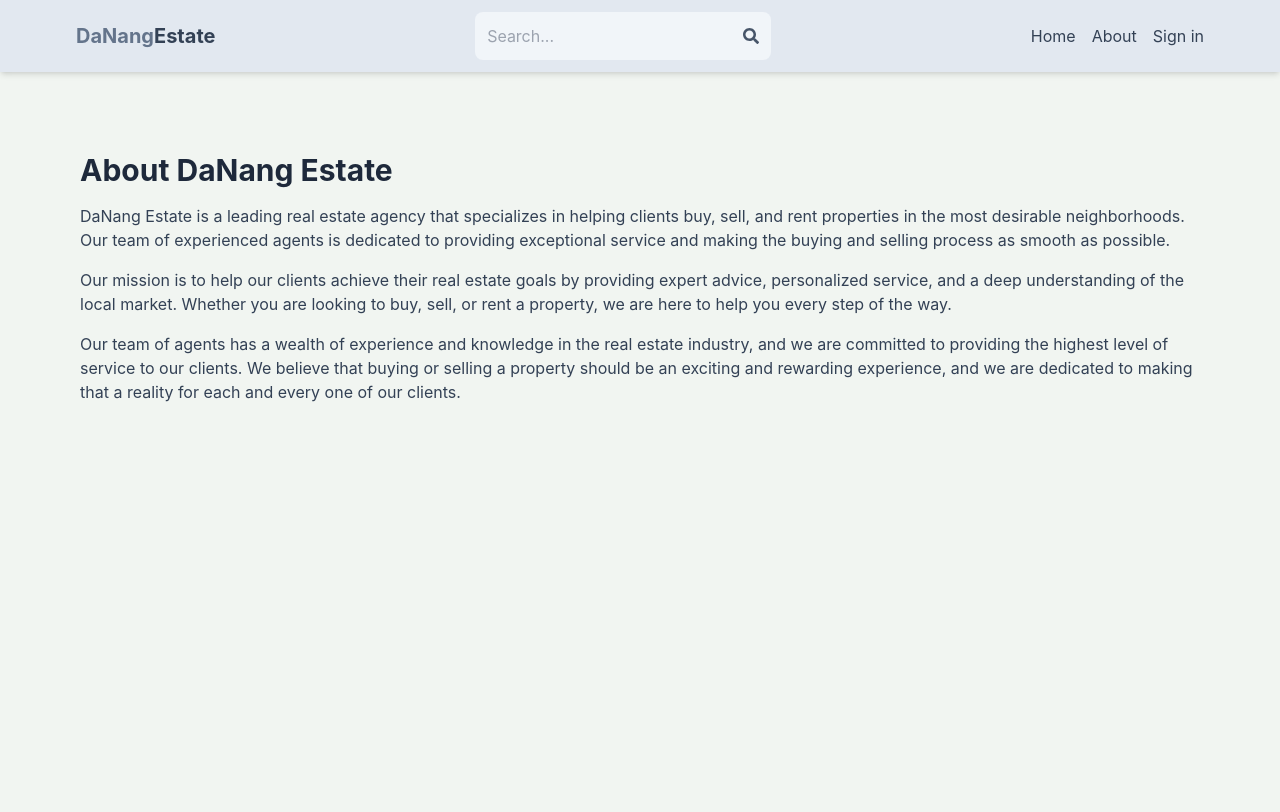
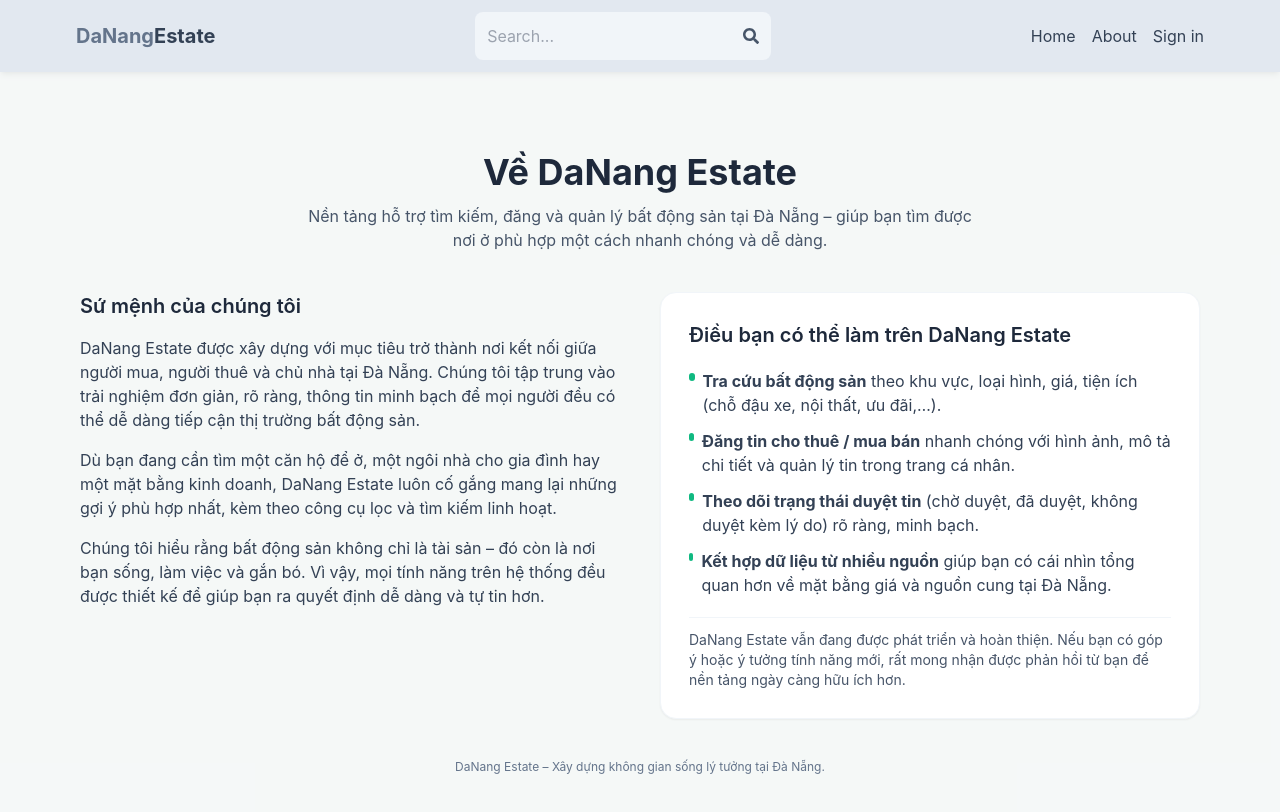
Before and after one commit to minhthong2k3/mern_bds, a React (Vite) app in the folder client/: page /about in a window 1280 px wide. Shown: the top 812 px of the page. Built offline with nearby package versions, Linux system fonts and the light colour scheme; no server answers.

Commit message:
about va home dep hon

```diff
--- a/client/src/pages/About.jsx
+++ b/client/src/pages/About.jsx
@@ -1,14 +1,98 @@
-import React from 'react'
+import React from 'react';
 
 export default function About() {
   return (
-    <div className='py-20 px-4 max-w-6xl mx-auto'>
-      <h1 className='text-3xl font-bold mb-4 text-slate-800'>About DaNang Estate</h1>
-      <p className='mb-4 text-slate-700'>DaNang Estate is a leading real estate agency that specializes in helping clients buy, sell, and rent properties in the most desirable neighborhoods. Our team of experienced agents is dedicated to providing exceptional service and making the buying and selling process as smooth as possible.</p>
-      <p className='mb-4 text-slate-700'>
-      Our mission is to help our clients achieve their real estate goals by providing expert advice, personalized service, and a deep understanding of the local market. Whether you are looking to buy, sell, or rent a property, we are here to help you every step of the way.
-      </p>
-      <p className='mb-4 text-slate-700'>Our team of agents has a wealth of experience and knowledge in the real estate industry, and we are committed to providing the highest level of service to our clients. We believe that buying or selling a property should be an exciting and rewarding experience, and we are dedicated to making that a reality for each and every one of our clients.</p>
+    <div className="bg-slate-50/60">
+      <div className="max-w-6xl mx-auto px-4 py-16 lg:py-20">
+        {/* Header */}
+        <div className="mb-10 text-center">
+          <h1 className="text-3xl md:text-4xl font-bold text-slate-800 mb-3">
+            Về DaNang Estate
+          </h1>
+          <p className="text-slate-600 max-w-2xl mx-auto">
+            Nền tảng hỗ trợ tìm kiếm, đăng và quản lý bất động sản tại Đà Nẵng –
+            giúp bạn tìm được nơi ở phù hợp một cách nhanh chóng và dễ dàng.
+          </p>
+        </div>
+
+        {/* Nội dung chính */}
+        <div className="grid gap-10 md:grid-cols-2 items-start">
+          {/* Cột 1: giới thiệu chung */}
+          <div className="space-y-4 text-slate-700">
+            <h2 className="text-xl font-semibold text-slate-800">
+              Sứ mệnh của chúng tôi
+            </h2>
+            <p>
+              DaNang Estate được xây dựng với mục tiêu trở thành nơi kết nối
+              giữa người mua, người thuê và chủ nhà tại Đà Nẵng. Chúng tôi tập
+              trung vào trải nghiệm đơn giản, rõ ràng, thông tin minh bạch để
+              mọi người đều có thể dễ dàng tiếp cận thị trường bất động sản.
+            </p>
+            <p>
+              Dù bạn đang cần tìm một căn hộ để ở, một ngôi nhà cho gia đình
+              hay một mặt bằng kinh doanh, DaNang Estate luôn cố gắng mang lại
+              những gợi ý phù hợp nhất, kèm theo công cụ lọc và tìm kiếm linh
+              hoạt.
+            </p>
+            <p>
+              Chúng tôi hiểu rằng bất động sản không chỉ là tài sản – đó còn là
+              nơi bạn sống, làm việc và gắn bó. Vì vậy, mọi tính năng trên hệ
+              thống đều được thiết kế để giúp bạn ra quyết định dễ dàng và
+              tự tin hơn.
+            </p>
+          </div>
+
+          {/* Cột 2: các điểm mạnh / tính năng */}
+          <div className="bg-white rounded-2xl shadow-sm border border-slate-100 p-6 md:p-7 space-y-5">
+            <h2 className="text-xl font-semibold text-slate-800">
+              Điều bạn có thể làm trên DaNang Estate
+            </h2>
+            <ul className="space-y-3 text-slate-700 text-sm md:text-base">
+              <li className="flex gap-2">
+                <span className="mt-1 h-2 w-2 rounded-full bg-emerald-500" />
+                <span>
+                  <strong>Tra cứu bất động sản</strong> theo khu vực, loại hình,
+                  giá, tiện ích (chỗ đậu xe, nội thất, ưu đãi,…).
+                </span>
+              </li>
+              <li className="flex gap-2">
+                <span className="mt-1 h-2 w-2 rounded-full bg-emerald-500" />
+                <span>
+                  <strong>Đăng tin cho thuê / mua bán</strong> nhanh chóng với
+                  hình ảnh, mô tả chi tiết và quản lý tin trong trang cá nhân.
+                </span>
+              </li>
+              <li className="flex gap-2">
+                <span className="mt-1 h-2 w-2 rounded-full bg-emerald-500" />
+                <span>
+                  <strong>Theo dõi trạng thái duyệt tin</strong> (chờ duyệt, đã
+                  duyệt, không duyệt kèm lý do) rõ ràng, minh bạch.
+                </span>
+              </li>
+              <li className="flex gap-2">
+                <span className="mt-1 h-2 w-2 rounded-full bg-emerald-500" />
+                <span>
+                  <strong>Kết hợp dữ liệu từ nhiều nguồn</strong> giúp bạn có cái
+                  nhìn tổng quan hơn về mặt bằng giá và nguồn cung tại Đà Nẵng.
+                </span>
+              </li>
+            </ul>
+
+            <div className="pt-3 border-t border-slate-100 text-sm text-slate-600">
+              <p>
+                DaNang Estate vẫn đang được phát triển và hoàn thiện. Nếu bạn có
+                góp ý hoặc ý tưởng tính năng mới, rất mong nhận được phản hồi từ
+                bạn để nền tảng ngày càng hữu ích hơn.
+              </p>
+            </div>
+          </div>
+        </div>
+
+        {/* Footer nhỏ */}
+        <div className="mt-10 text-center text-xs text-slate-500">
+          <p>DaNang Estate – Xây dựng không gian sống lý tưởng tại Đà Nẵng.</p>
+        </div>
+      </div>
     </div>
-  )
+  );
 }
```
Also changed, not shown: client/src/pages/Home.jsx (+78 -52 lines).
